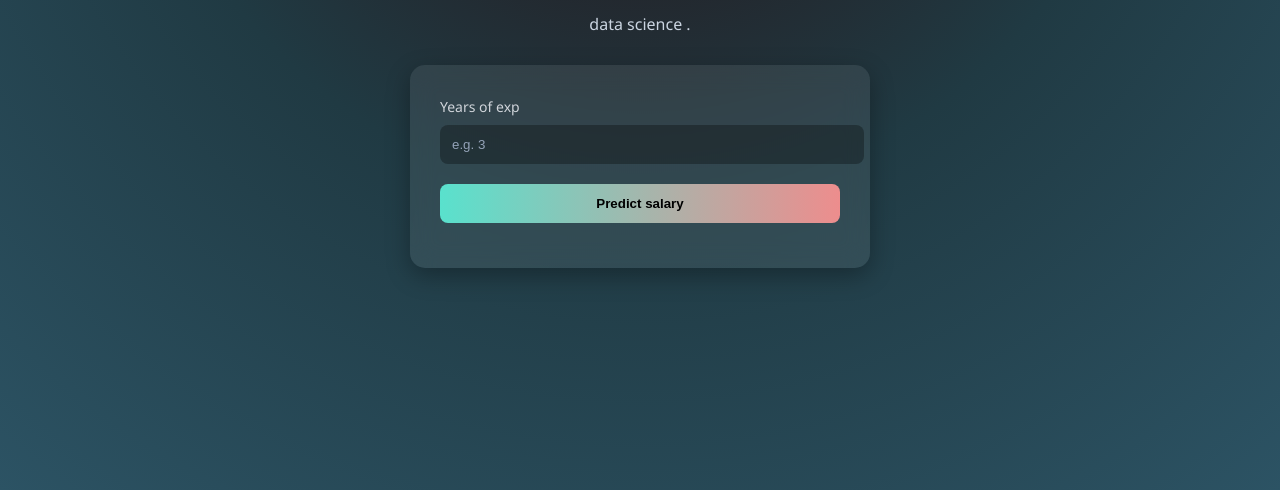
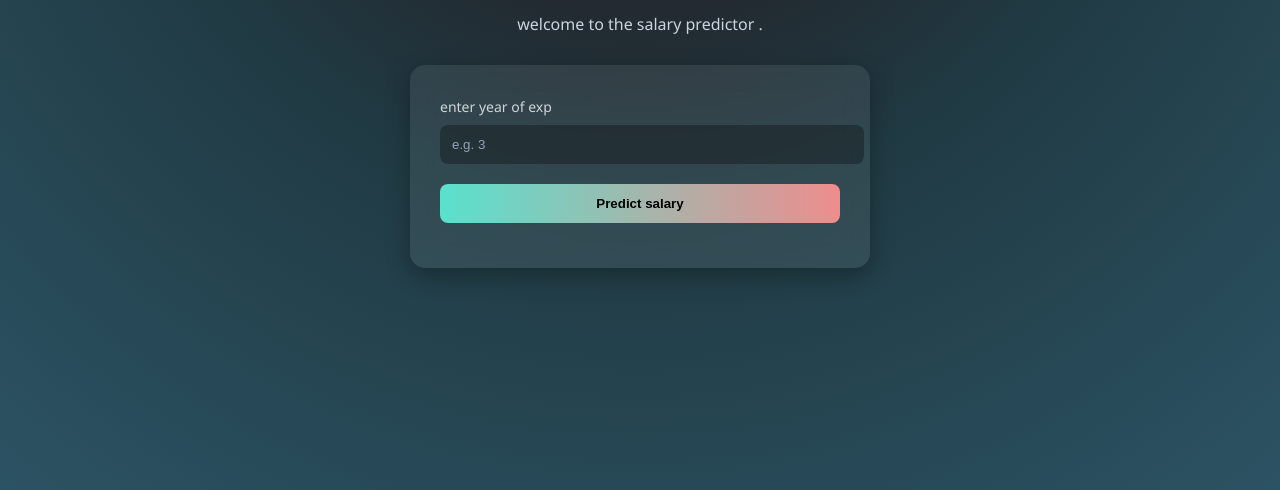
Before and after one commit to code-ninja42/Unsupervised, a plain HTML site: page index.html in a window 1280 px wide. Shown: the part 310-800 px from the top of the page. Drawn offline with Linux system fonts and the light colour scheme.

Commit message:
updatedfile

```diff
--- a/index.html
+++ b/index.html
@@ -94,10 +94,10 @@
 
 <div class="container">
     <h1>Salary <span>Predictor</span></h1>
-    <p>data science  .</p>
+    <p>welcome to the salary predictor   .</p>
 
     <div class="card">
-        <label>Years of exp</label>
+        <label>enter year of exp</label>
         <input type="number" id="exp" placeholder="e.g. 3">
 
         <button onclick="predictSalary()">Predict salary</button>
```
